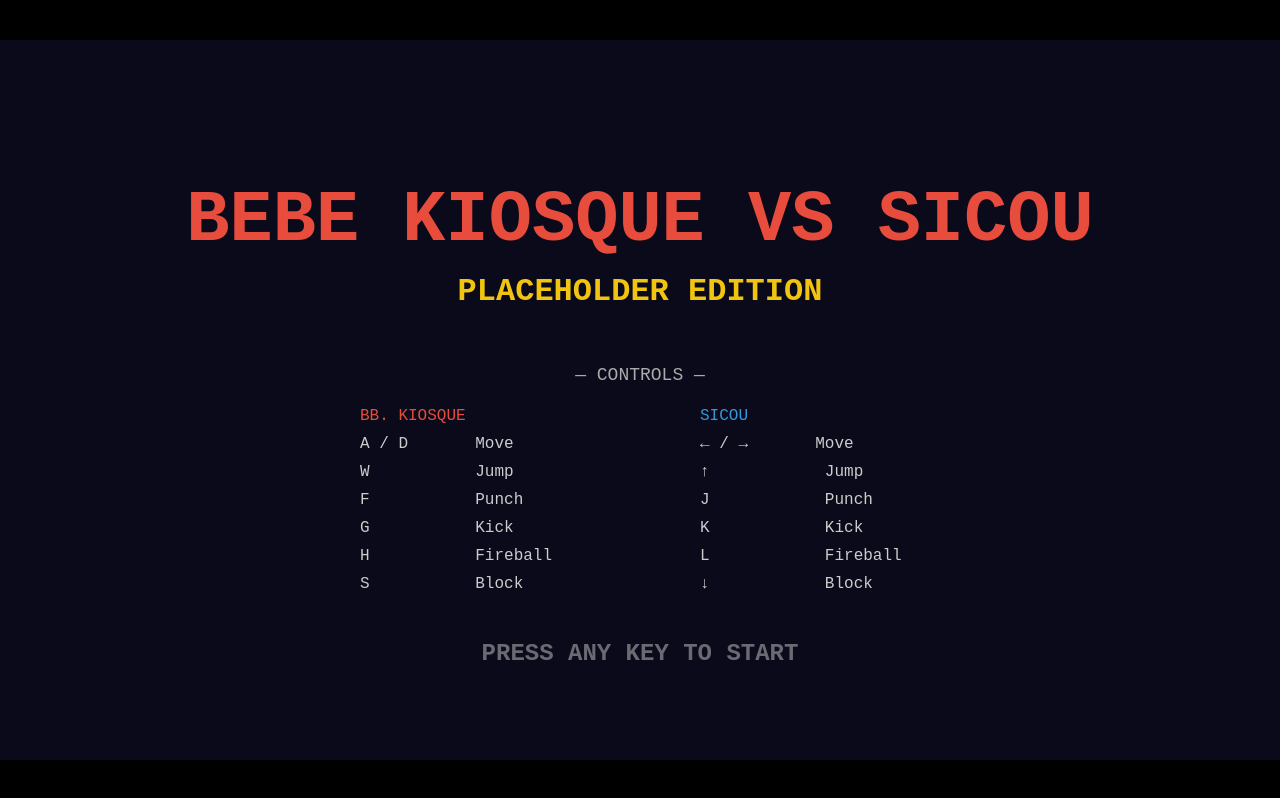
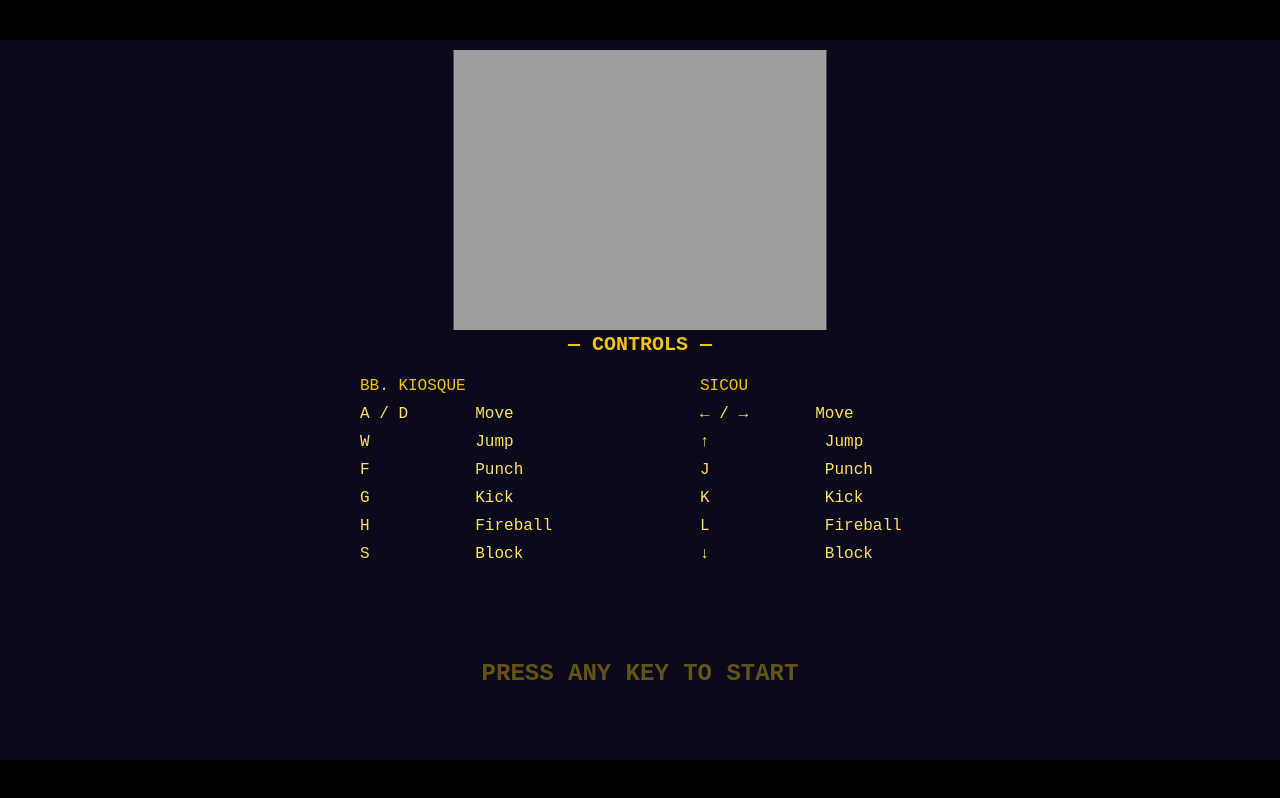
Before and after one commit to turbopape/BB-Kiosque-vs-Sicou, a plain HTML site: page index.html in a window 1280 px wide. Drawn offline with Linux system fonts and the light colour scheme.

Commit message:
Add splash screen with fade-in, flashy yellow title menu
- Splash screen fades in on game start, holds, then fades to title
- Title menu uses splash image header with yellow controls text
- Removed old text title and "PLACEHOLDER EDITION" subtitle
- Added splash screen to README and changelog

Co-Authored-By: Claude Opus 4.6 <noreply@anthropic.com>

```diff
--- a/index.html
+++ b/index.html
@@ -104,6 +104,7 @@ const images = {};
 let assetsLoaded = 0;
 let assetsTotal = 0;
 let assetsReady = false;
+let splashImg = null;
 
 function flattenPaths(obj, prefix = '') {
   const entries = [];
@@ -301,10 +302,18 @@ function generatePlaceholders() {
 }
 
 async function loadAssets() {
+  // Load splash screen first
+  splashImg = await new Promise(resolve => {
+    const img = new Image();
+    img.onload = () => resolve(img);
+    img.onerror = () => resolve(null);
+    img.src = 'splash-screen.png';
+  });
+
   const entries = flattenPaths(ASSET_PATHS);
   assetsTotal = entries.length;
 
-  // Try loading real SVGs first
+  // Try loading real assets
   const results = await Promise.all(entries.map(([key, src]) =>
     new Promise(resolve => {
       const img = new Image();
@@ -1254,7 +1263,9 @@ function drawHUD() {
 // ============================================================
 // GAME STATE
 // ============================================================
-let gameState = 'loading'; // loading | title | roundStart | fighting | roundEnd | matchEnd
+let gameState = 'loading'; // loading | splash | title | roundStart | fighting | roundEnd | matchEnd
+let splashAlpha = 0;
+let splashTimer = 0;
 let p1, p2;
 let p1Wins = 0, p2Wins = 0;
 let roundNumber = 0;
@@ -1360,21 +1371,18 @@ function drawTitleScreen() {
   ctx.fillStyle = '#0a0a1a';
   ctx.fillRect(0, 0, W, H);
 
-  // Title
-  ctx.fillStyle = '#e74c3c';
-  ctx.font = 'bold 72px monospace';
+  // Splash image as title header
+  if (splashImg) {
+    const imgH = 280;
+    const imgW = imgH * (splashImg.width / splashImg.height);
+    ctx.drawImage(splashImg, (W - imgW) / 2, 10, imgW, imgH);
+  }
+
+  // Controls header — flashy yellow
+  ctx.fillStyle = '#f1c40f';
+  ctx.font = 'bold 20px monospace';
   ctx.textAlign = 'center';
-  ctx.fillText('BEBE KIOSQUE VS SICOU', W / 2, 200);
-
-  // Subtitle
-  ctx.fillStyle = '#f1c40f';
-  ctx.font = 'bold 32px monospace';
-  ctx.fillText('PLACEHOLDER EDITION', W / 2, 260);
-
-  // Controls
-  ctx.fillStyle = '#aaa';
-  ctx.font = '18px monospace';
-  const controlsY = 340;
+  const controlsY = 310;
   ctx.fillText('— CONTROLS —', W / 2, controlsY);
 
   ctx.textAlign = 'left';
@@ -1383,9 +1391,9 @@ function drawTitleScreen() {
   const col2 = W / 2 + 60;
   const lh = 28;
 
-  ctx.fillStyle = '#e74c3c';
+  ctx.fillStyle = '#f1c40f';
   ctx.fillText('BB. KIOSQUE', col1, controlsY + 40);
-  ctx.fillStyle = '#ccc';
+  ctx.fillStyle = '#ffe066';
   ctx.fillText('A / D       Move', col1, controlsY + 40 + lh);
   ctx.fillText('W           Jump', col1, controlsY + 40 + lh * 2);
   ctx.fillText('F           Punch', col1, controlsY + 40 + lh * 3);
@@ -1393,9 +1401,9 @@ function drawTitleScreen() {
   ctx.fillText('H           Fireball', col1, controlsY + 40 + lh * 5);
   ctx.fillText('S           Block', col1, controlsY + 40 + lh * 6);
 
-  ctx.fillStyle = '#3498db';
+  ctx.fillStyle = '#f1c40f';
   ctx.fillText('SICOU', col2, controlsY + 40);
-  ctx.fillStyle = '#ccc';
+  ctx.fillStyle = '#ffe066';
   ctx.fillText('← / →       Move', col2, controlsY + 40 + lh);
   ctx.fillText('↑            Jump', col2, controlsY + 40 + lh * 2);
   ctx.fillText('J            Punch', col2, controlsY + 40 + lh * 3);
@@ -1403,13 +1411,13 @@ function drawTitleScreen() {
   ctx.fillText('L            Fireball', col2, controlsY + 40 + lh * 5);
   ctx.fillText('↓            Block', col2, controlsY + 40 + lh * 6);
 
-  // Prompt
+  // Prompt — pulsing yellow
   ctx.textAlign = 'center';
-  ctx.fillStyle = '#fff';
+  ctx.fillStyle = '#f1c40f';
   ctx.font = 'bold 24px monospace';
   const pulse = 0.5 + Math.sin(Date.now() / 300) * 0.5;
   ctx.globalAlpha = pulse;
-  ctx.fillText(gameState === 'help' ? 'PRESS SPACE TO RESUME' : 'PRESS ANY KEY TO START', W / 2, 620);
+  ctx.fillText(gameState === 'help' ? 'PRESS SPACE TO RESUME' : 'PRESS ANY KEY TO START', W / 2, 640);
   ctx.globalAlpha = 1;
 }
 
@@ -1593,9 +1601,41 @@ function gameLoop(timestamp) {
     case 'loading':
       drawLoadingScreen();
       if (assetsReady) {
+        splashAlpha = 0;
+        splashTimer = 0;
+        gameState = 'splash';
+      }
+      break;
+
+    case 'splash': {
+      ctx.fillStyle = '#000';
+      ctx.fillRect(0, 0, W, H);
+      splashTimer++;
+      // Fade in over 90 frames (1.5s)
+      if (splashTimer <= 90) {
+        splashAlpha = splashTimer / 90;
+      } else if (splashTimer <= 210) {
+        splashAlpha = 1; // Hold for 2s
+      } else if (splashTimer <= 270) {
+        splashAlpha = 1 - (splashTimer - 210) / 60; // Fade out over 1s
+      } else {
         gameState = 'title';
       }
+      if (splashImg) {
+        ctx.globalAlpha = splashAlpha;
+        // Draw splash centered and scaled to fill
+        const scale = Math.max(W / splashImg.width, H / splashImg.height);
+        const sw = splashImg.width * scale;
+        const sh = splashImg.height * scale;
+        ctx.drawImage(splashImg, (W - sw) / 2, (H - sh) / 2, sw, sh);
+        ctx.globalAlpha = 1;
+      }
+      // Allow skipping with any key
+      if (splashTimer > 30 && anyKeyJustPressed()) {
+        gameState = 'title';
+      }
       break;
+    }
 
     case 'title':
       drawTitleScreen();
```
Also changed, not shown: 3 other files.
